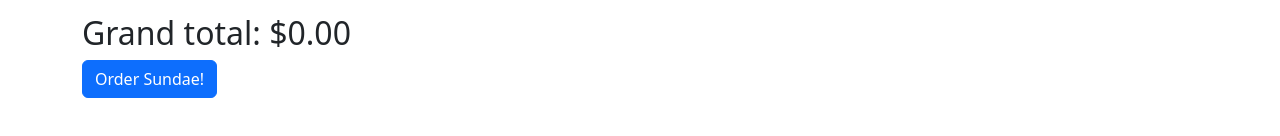
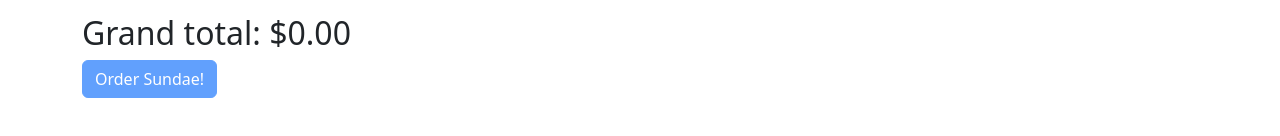
Before and after one commit to miguelquispe/udemy-react-testing-library, a React (Create React App) app: page / in a window 1280 px wide. Shown: the part 190-326 px from the top of the page. Built offline with nearby package versions, Linux system fonts and the light colour scheme; no server answers; the HTML template or start-up script is replaced by a standard one.

Commit message:
Test and code for disabled order button

```diff
--- a/src/pages/entry/OrderEntry.jsx
+++ b/src/pages/entry/OrderEntry.jsx
@@ -6,13 +6,18 @@ import Options from "./Options";
 export default function OrderEntry({ setOrderPhase }) {
   const { totals } = useOrderDetails();
 
+  // disable order button if there aren't any scoops in order
+  const orderDisabled = totals.scoops === 0;
+
   return (
     <div>
       <h1>Design your Sundae!</h1>
       <Options optionType="scoops" />
       <Options optionType="toppings" />
       <h2>Grand total: {formatCurrency(totals.scoops + totals.toppings)}</h2>
-      <Button onClick={() => setOrderPhase("review")}>Order Sundae!</Button>
+      <Button disabled={orderDisabled} onClick={() => setOrderPhase("review")}>
+        Order Sundae!
+      </Button>
     </div>
   );
 }
```
Also changed, not shown: 1 other file (tests, documents, lock files or other folders).
